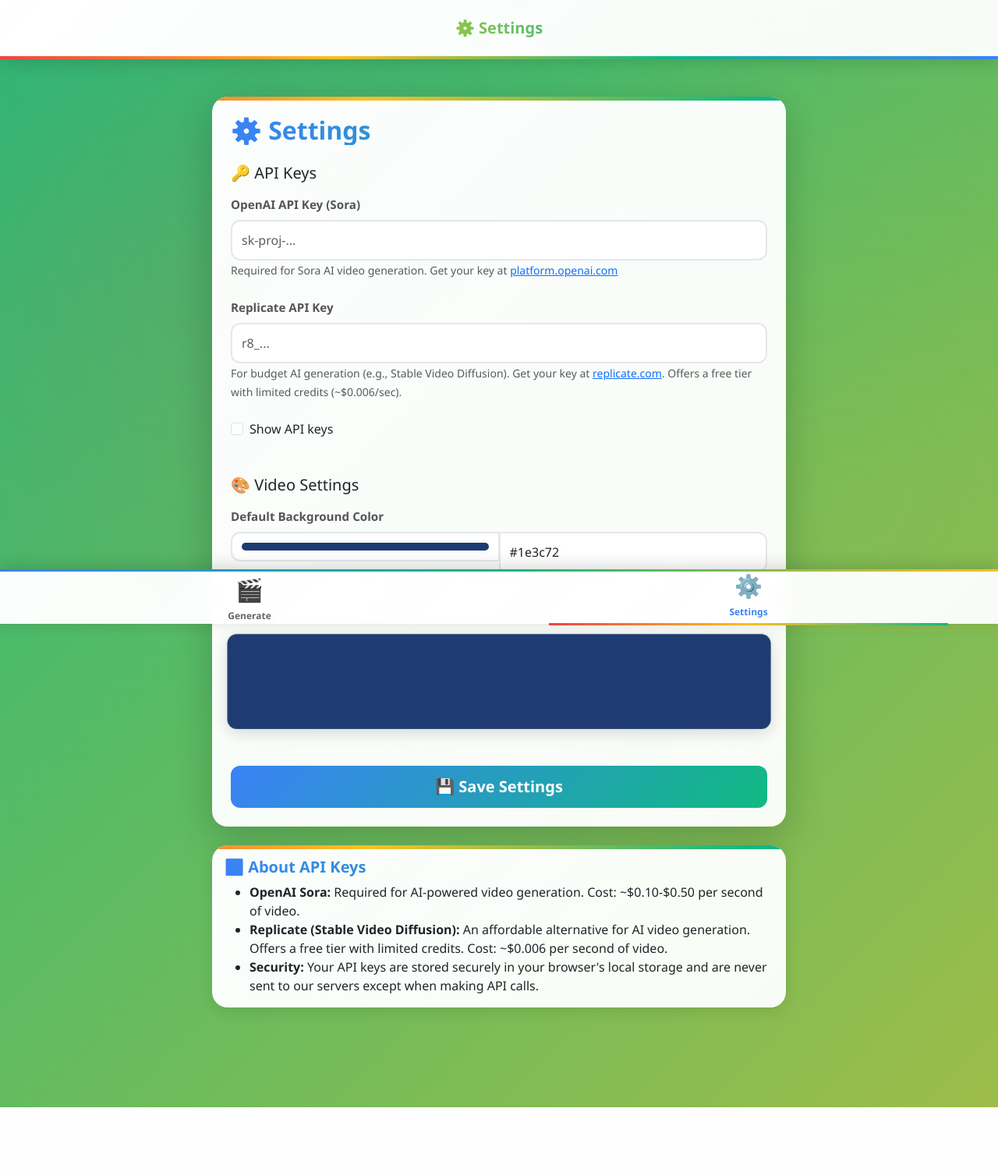
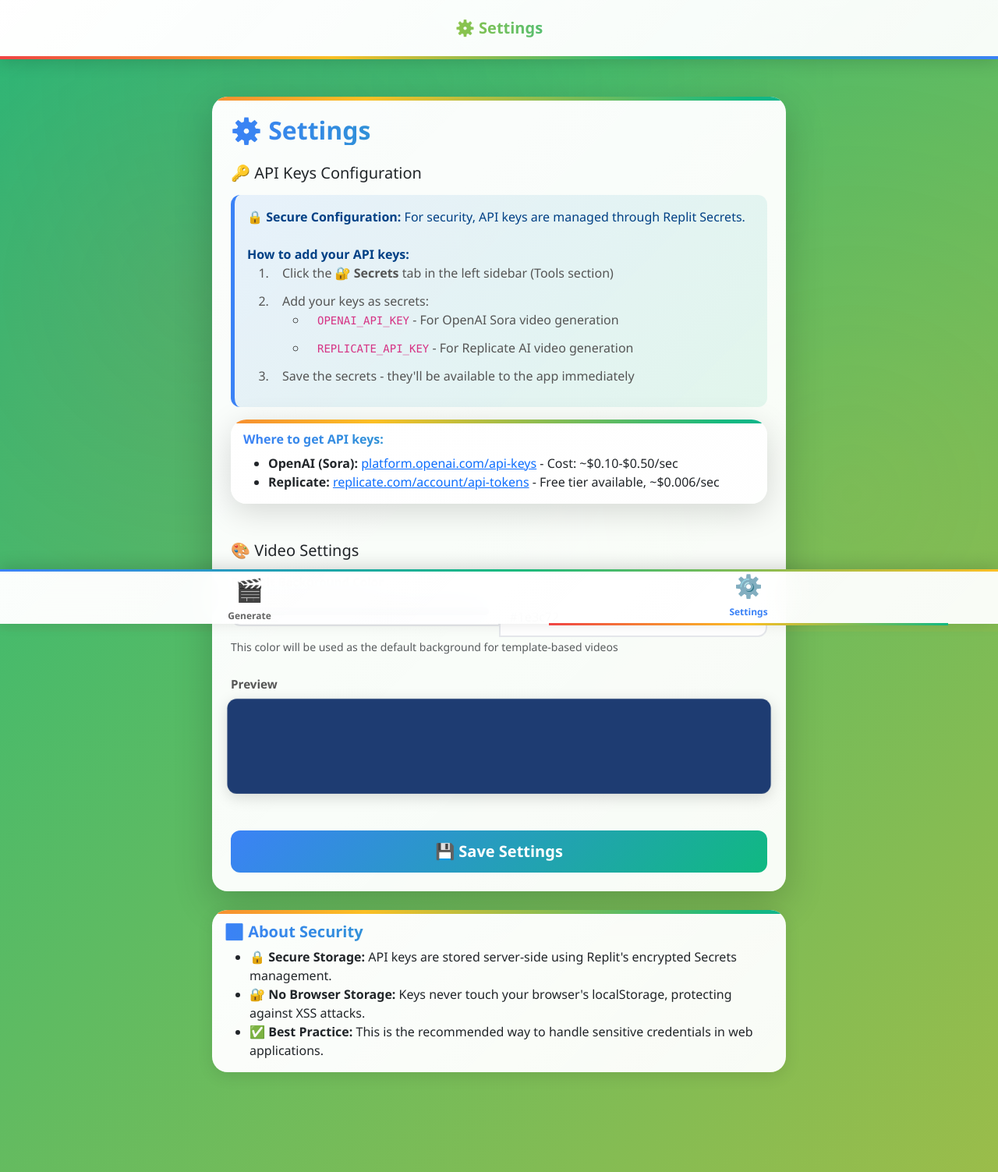
Before and after one commit to julisunkan/vidad, a Flask app: page /settings in a window 1280 px wide. Shown: the whole page at 78% size. Before the commit the page ends 1420 px from the top, so only its background shows below. Run offline with Flask 3, Linux system fonts and the light colour scheme.

Commit message:
Improve security by managing API keys with Replit Secrets
Refactors the application to remove API key storage from localStorage, enforcing the use of Replit Secrets for secure API key management. Updates frontend and backend logic, along with documentation, to reflect this change.

Replit-Commit-Author: Agent
Replit-Commit-Session-Id: 7fbe2ba3-5897-495f-9a01-0cf95ae1fd09
Replit-Commit-Checkpoint-Type: intermediate_checkpoint
Replit-Commit-Event-Id: fc685dab-46d2-480f-8bda-e8399ece529c
Replit-Commit-Screenshot-Url: https://storage.googleapis.com/screenshot-production-us-central1/f9f0b9eb-ee97-4fa0-9109-f8c17ff219a9/7fbe2ba3-5897-495f-9a01-0cf95ae1fd09/KfDd3zm

```diff
--- a/app.py
+++ b/app.py
@@ -173,8 +173,6 @@ def generate_sora_video_route():
         size = data.get('size', '1280x720')
         use_image = data.get('use_image', False)
         api_provider = data.get('api_provider', 'sora')
-        openai_api_key = data.get('openai_api_key', '')
-        replicate_api_key = data.get('replicate_api_key', '')
 
         if not prompt:
             return jsonify({'error': 'Prompt is required'}), 400
@@ -211,16 +209,14 @@ def generate_sora_video_route():
                     prompt=prompt,
                     duration=duration,
                     size=size,
-                    output_path=video_path,
-                    api_key=replicate_api_key
+                    output_path=video_path
                 )
             else:
                 result = generate_video_with_sora(
                     prompt=prompt,
                     duration=duration,
                     size=size,
-                    output_path=video_path,
-                    api_key=openai_api_key
+                    output_path=video_path
                 )
 
         if result['success']:
--- a/static/js/app.js
+++ b/static/js/app.js
@@ -107,7 +107,7 @@ document.getElementById('videoForm').addEventListener('submit', function(e) {
         }
     }
 
-    // Load settings from localStorage
+    // Load settings from localStorage (background color only)
     const savedSettings = localStorage.getItem('videoGenSettings');
     let settings = {};
     if (savedSettings) {
@@ -137,9 +137,7 @@ document.getElementById('videoForm').addEventListener('submit', function(e) {
             duration: parseInt(document.getElementById('soraDuration').value),
             size: document.getElementById('soraSize').value,
             use_image: false,
-            api_provider: apiProvider,
-            openai_api_key: settings.openai_api_key || '',
-            replicate_api_key: settings.replicate_api_key || ''
+            api_provider: apiProvider
         };
         requestBody = JSON.stringify(soraData);
     }
--- a/static/js/settings.js
+++ b/static/js/settings.js
@@ -32,34 +32,16 @@ bgColor.addEventListener('input', function() {
         }
     });
 
-// Show/hide API keys
-document.getElementById('showKeys').addEventListener('change', function() {
-    const openaiKey = document.getElementById('openaiKey');
-    const geminiKey = document.getElementById('geminiKey');
-    const replicateKey = document.getElementById('replicateKey');
-
-    if (this.checked) {
-        openaiKey.type = 'text';
-        geminiKey.type = 'text';
-        replicateKey.type = 'text';
-    } else {
-        openaiKey.type = 'password';
-        geminiKey.type = 'password';
-        replicateKey.type = 'password';
-    }
-});
 
 // Save settings
 document.getElementById('settingsForm').addEventListener('submit', function(e) {
     e.preventDefault();
 
     const settings = {
-        openai_api_key: document.getElementById('openaiKey').value,
-        replicate_api_key: document.getElementById('replicateKey').value,
         background_color: document.getElementById('bgColor').value
     };
 
-    // Save to localStorage
+    // Save only non-sensitive settings to localStorage
     localStorage.setItem('videoGenSettings', JSON.stringify(settings));
 
     // Show success message
@@ -82,12 +64,6 @@ function loadSettings() {
     if (savedSettings) {
         try {
             const settings = JSON.parse(savedSettings);
-            if (settings.openai_api_key) {
-                document.getElementById('openaiKey').value = settings.openai_api_key;
-            }
-            if (settings.replicate_api_key) {
-                document.getElementById('replicateKey').value = settings.replicate_api_key;
-            }
             if (settings.background_color) {
                 document.getElementById('bgColor').value = settings.background_color;
                 document.getElementById('bgColorHex').value = settings.background_color;
--- a/templates/settings.html
+++ b/templates/settings.html
@@ -29,34 +29,32 @@
                         <form id="settingsForm">
                             <!-- API Keys Section -->
                             <div class="mb-5">
-                                <h5 class="mb-3">🔑 API Keys</h5>
+                                <h5 class="mb-3">🔑 API Keys Configuration</h5>
 
-                                <div class="mb-4">
-                                    <label for="openaiKey" class="form-label fw-bold">OpenAI API Key (Sora)</label>
-                                    <input type="password" class="form-control" id="openaiKey" name="openai_api_key"
-                                           placeholder="sk-proj-...">
-                                    <small class="form-text text-muted">
-                                        Required for Sora AI video generation. Get your key at
-                                        <a href="https://platform.openai.com/api-keys" target="_blank">platform.openai.com</a>
-                                    </small>
+                                <div class="alert alert-info">
+                                    <strong>🔒 Secure Configuration:</strong> For security, API keys are managed through Replit Secrets.
+                                    <br><br>
+                                    <strong>How to add your API keys:</strong>
+                                    <ol class="mb-0">
+                                        <li>Click the <strong>🔐 Secrets</strong> tab in the left sidebar (Tools section)</li>
+                                        <li>Add your keys as secrets:
+                                            <ul>
+                                                <li><code>OPENAI_API_KEY</code> - For OpenAI Sora video generation</li>
+                                                <li><code>REPLICATE_API_KEY</code> - For Replicate AI video generation</li>
+                                            </ul>
+                                        </li>
+                                        <li>Save the secrets - they'll be available to the app immediately</li>
+                                    </ol>
                                 </div>
 
-                                <div class="mb-4">
-                                    <label for="replicateKey" class="form-label fw-bold">Replicate API Key</label>
-                                    <input type="password" class="form-control" id="replicateKey" name="replicate_api_key"
-                                           placeholder="r8_...">
-                                    <small class="form-text text-muted">
-                                        For budget AI generation (e.g., Stable Video Diffusion). Get your key at
-                                        <a href="https://replicate.com/account/api-tokens" target="_blank">replicate.com</a>.
-                                        Offers a free tier with limited credits (~$0.006/sec).
-                                    </small>
-                                </div>
-
-                                <div class="form-check mb-3">
-                                    <input class="form-check-input" type="checkbox" id="showKeys">
-                                    <label class="form-check-label" for="showKeys">
-                                        Show API keys
-                                    </label>
+                                <div class="card">
+                                    <div class="card-body">
+                                        <h6 class="card-title">Where to get API keys:</h6>
+                                        <ul class="mb-0">
+                                            <li><strong>OpenAI (Sora):</strong> <a href="https://platform.openai.com/api-keys" target="_blank">platform.openai.com/api-keys</a> - Cost: ~$0.10-$0.50/sec</li>
+                                            <li><strong>Replicate:</strong> <a href="https://replicate.com/account/api-tokens" target="_blank">replicate.com/account/api-tokens</a> - Free tier available, ~$0.006/sec</li>
+                                        </ul>
+                                    </div>
                                 </div>
                             </div>
 
@@ -102,11 +100,11 @@
 
                 <div class="card shadow-sm mt-4">
                     <div class="card-body">
-                        <h5 class="card-title">ℹ️ About API Keys</h5>
+                        <h5 class="card-title">ℹ️ About Security</h5>
                         <ul class="mb-0">
-                            <li><strong>OpenAI Sora:</strong> Required for AI-powered video generation. Cost: ~$0.10-$0.50 per second of video.</li>
-                            <li><strong>Replicate (Stable Video Diffusion):</strong> An affordable alternative for AI video generation. Offers a free tier with limited credits. Cost: ~$0.006 per second of video.</li>
-                            <li><strong>Security:</strong> Your API keys are stored securely in your browser's local storage and are never sent to our servers except when making API calls.</li>
+                            <li><strong>🔒 Secure Storage:</strong> API keys are stored server-side using Replit's encrypted Secrets management.</li>
+                            <li><strong>🔐 No Browser Storage:</strong> Keys never touch your browser's localStorage, protecting against XSS attacks.</li>
+                            <li><strong>✅ Best Practice:</strong> This is the recommended way to handle sensitive credentials in web applications.</li>
                         </ul>
                     </div>
                 </div>
@@ -132,19 +130,6 @@
     <script src="{{ url_for('static', filename='js/pwa.js') }}"></script>
     <script src="{{ url_for('static', filename='js/settings.js') }}"></script>
     <script>
-        // Show/hide API keys
-        document.getElementById('showKeys').addEventListener('change', function() {
-            const openaiKey = document.getElementById('openaiKey');
-            const replicateKey = document.getElementById('replicateKey');
-
-            if (this.checked) {
-                openaiKey.type = 'text';
-                replicateKey.type = 'text';
-            } else {
-                openaiKey.type = 'password';
-                replicateKey.type = 'password';
-            }
-        });
         if ('serviceWorker' in navigator) {
             navigator.serviceWorker.register('/static/sw.js')
                 .then(reg => console.log('Service Worker registered'))
```
Also changed, not shown: API_KEYS_SETUP.md (added, +99 -0 lines), replicate_generator.py (+7 -9 lines), sora_generator.py (+7 -10 lines), README.md, 1 other file.
